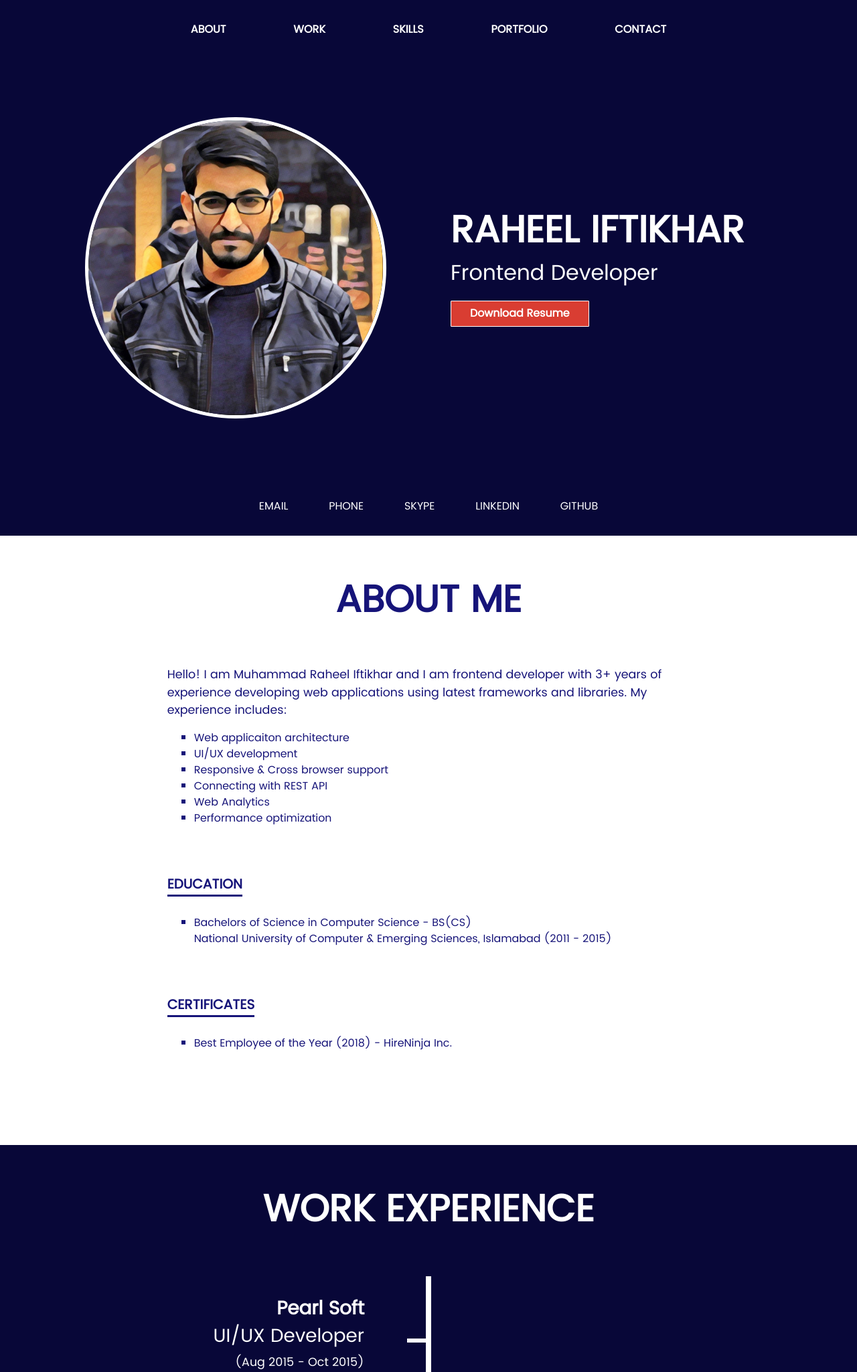
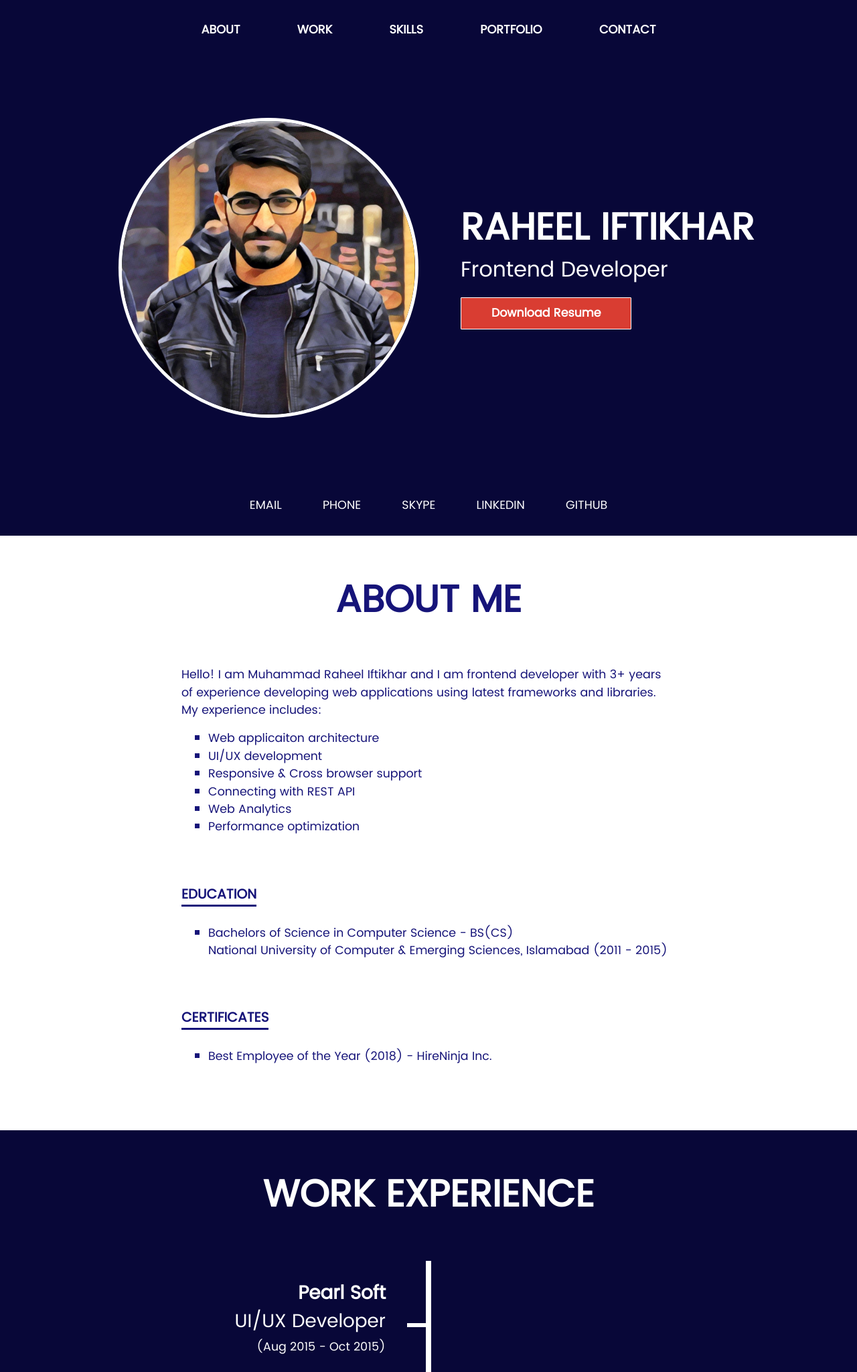
Before and after one commit to raheeliftikhar5/portfolio, a PHP site: page /index.html in a window 1280 px wide. Shown: the top 2049 px of the page at 67% size. Run offline with PHP 8.4, Linux system fonts and the light colour scheme; some libraries are stand-ins or nearby versions.

Commit message:
responsive updates

```diff
--- a/index.html
+++ b/index.html
@@ -2,17 +2,18 @@
 <html>
 	<head>
     <title>RAHEEL IFTIKHAR</title>
-    <link rel="stylesheet" href="https://stackpath.bootstrapcdn.com/bootstrap/4.1.0/css/bootstrap.min.css" integrity="sha384-9gVQ4dYFwwWSjIDZnLEWnxCjeSWFphJiwGPXr1jddIhOegiu1FwO5qRGvFXOdJZ4" crossorigin="anonymous">
+    <meta name="viewport" content="width=device-width, initial-scale=1.0">
+    <link rel="stylesheet" href="https://maxcdn.bootstrapcdn.com/bootstrap/4.0.0/css/bootstrap.min.css" integrity="sha384-Gn5384xqQ1aoWXA+058RXPxPg6fy4IWvTNh0E263XmFcJlSAwiGgFAW/dAiS6JXm" crossorigin="anonymous">
     <link rel="stylesheet" href="https://use.fontawesome.com/releases/v5.2.0/css/all.css" integrity="sha384-hWVjflwFxL6sNzntih27bfxkr27PmbbK/iSvJ+a4+0owXq79v+lsFkW54bOGbiDQ" crossorigin="anonymous">
     <link rel="stylesheet" href="./styles/style.css">
-    <!-- <link rel="stylesheet" href="./styles/responsive.css"> -->
+    <link rel="stylesheet" href="./styles/responsive.css">
   </head>
   <body>
     <div class="progress-bar" id="progressBar"></div>
 
     <main class="hero-banner jumbotron px-0 bg-primary">
       <div class="container d-flex flex-column justify-content-between">
-        <div class="navbar-menu text-center">
+        <div class="navbar-menu text-center d-lg-block d-none">
           <a href='#' onclick="scrollToSection('about')">ABOUT</a>
           <a href='#' onclick="scrollToSection('work')">WORK</a>
           <a href='#' onclick="scrollToSection('skills')">SKILLS</a>
@@ -31,17 +32,34 @@
             </div>
           </div>
         </div> -->
-        <div class="row d-flex align-items-center flex-nowrap w-100">
-          <div class="col-md-6 image pr-5">
+        <div class="row d-flex align-items-center flex-wrap content-wrapper">
+          <div class="col-md-12 col-lg-6 image ">
             <img src="images/image.jpg"/>
           </div>
-          <div class="col-md-6 title pl-5">
-            <h1 class="text-left">RAHEEL IFTIKHAR</h1>
-            <h2 class="text-left">Frontend Developer</h2>
+          <div class="col-md-12 col-lg-6 title pl-5">
+            <h1>RAHEEL IFTIKHAR</h1>
+            <h2>Frontend Developer</h2>
             <button class="download-resume">Download Resume</button>
+            <div class="social-icons d-lg-none d-block">
+              <a href="mailto:iraheel021@gmail.com">
+                <i class="fas fa-envelope"></i>
+              </a>
+              <a href="tel:+923125057587">
+                <i class="fas fa-phone"></i>
+              </a>
+              <a href="skype:raheel.iftikhar5">
+                <i class="fab fa-skype"></i>
+              </a>
+              <a href="https://www.linkedin.com/in/iraheel021" target="_blank">
+                <i class="fab fa-linkedin"></i>
+              </a>
+              <a href="https://github.com/raheeliftikhar5" target="_blank">
+                <i class="fab fa-github-square"></i>
+              </a>
+            </div>
           </div>
         </div>
-        <div class="social text-center">
+        <div class="social text-center d-lg-block d-none">
           <a href="mailto:iraheel021@gmail.com">
             EMAIL
           </a>
@@ -114,10 +132,10 @@
               </div>
               <div class="marker"></div>
             </div>
-            <div class="col-md-6"></div>
+            <div class="col-md-6 useless-column"></div>
           </div>
           <div class="row">
-            <div class="col-md-6"></div>
+            <div class="col-md-6 useless-column"></div>
             <div class="col-md-6 text-left milestone right">
               <div>
                 <h3 class="font-weight-bold">Upwork</h3>
@@ -136,7 +154,7 @@
               </div>
               <div class="marker"></div>
             </div>
-            <div class="col-md-6"></div>
+            <div class="col-md-6 useless-column"></div>
           </div>
         </div>
       </div>
@@ -146,11 +164,11 @@
       <div class="container">
         <h1 class="section-head">MY SKILLS</h1>
         <div class="inner-content">
-          <div class="row d-flex justify-content-between mb-3" gutters="10">
-            <div class="col-md-4 text-right">
+          <div class="row d-flex justify-content-center mb-3">
+            <div class="col-md-12 col-lg-5 skill-heading">
               <h4>Frontend Development</h4>
             </div>
-            <div class="col-md-7 d-flex flex-row flex-wrap">
+            <div class="col-md-12 col-lg-6 d-flex flex-row flex-wrap">
               <p class="skill-card card">HTML5</p>
               <p class="skill-card card">CSS / SCSS / LESS</p>
               <p class="skill-card card">Javascript</p>
@@ -171,11 +189,11 @@
               <p class="skill-card card">Web3.js</p>
             </div>
           </div>
-          <div class="row d-flex justify-content-between mb-3" gutters="10">
-            <div class="col-md-4 text-right">
+          <div class="row d-flex justify-content-center mb-3">
+            <div class="col-md-12 col-lg-5 skill-heading">
               <h4>Backend & Databases</h4>
             </div>
-            <div class="col-md-7 d-flex flex-row flex-wrap">
+            <div class="col-md-12 col-lg-6 d-flex flex-row flex-wrap">
               <p class="skill-card card">Php</p>
               <p class="skill-card card">Laravel Framework</p>
               <p class="skill-card card">NodeJS</p>
@@ -185,7 +203,7 @@
             </div>
           </div>
           <!-- <div class="row d-flex justify-content-between mb-3" gutters="10">
-            <div class="col-md-4 text-right">
+            <div class="col-md-4 skill-heading">
               <h4>Blockchain</h4>
             </div>
             <div class="col-md-7 d-flex flex-row flex-wrap">
@@ -196,11 +214,11 @@
               <p class="skill-card card">Etherscan API</p>
             </div>
           </div> -->
-          <div class="row d-flex justify-content-between mb-3" gutters="10">
-            <div class="col-md-4 text-right">
+          <div class="row d-flex justify-content-center mb-3">
+            <div class="col-md-12 col-lg-5 skill-heading">
               <h4>SVN & Task Management</h4>
             </div>
-            <div class="col-md-7 d-flex flex-row flex-wrap">
+            <div class="col-md-12 col-lg-6 d-flex flex-row flex-wrap">
               <p class="skill-card card">Git</p>
               <p class="skill-card card">Github</p>
               <p class="skill-card card">Bitbucket</p>
@@ -211,11 +229,11 @@
               <p class="skill-card card">Clubhouse</p>
             </div>
           </div>
-          <div class="row d-flex justify-content-between mb-3" gutters="10">
-            <div class="col-md-4 text-right">
+          <div class="row d-flex justify-content-center mb-3">
+            <div class="col-md-12 col-lg-5 skill-heading">
               <h4>DevOps</h4>
             </div>
-            <div class="col-md-7 d-flex flex-row flex-wrap">
+            <div class="col-md-12 col-lg-6 d-flex flex-row flex-wrap">
               <p class="skill-card card">Auto/Manual Deployment</p>
               <p class="skill-card card">Heroku</p>
               <p class="skill-card card">DeployHQ</p>
@@ -248,11 +266,11 @@
             </div>
           </div> -->
           <div class="row portfolio-item d-flex justify-content-center align-items-center">
-            <div class="col-md-5">
+            <div class="col-md-12 col-lg-5">
               <!-- <img class="image" src="./images/portfolio.png"> -->
               <h2 class="text-left">FreightTrust</h2>
             </div>
-            <div class="col-md-6">
+            <div class="col-md-12 col-lg-6">
               <div class="content">
                 <!-- <h3>FreightTrust</h3> -->
                 <p>FreightTrust is marketplace for freight companies which uses Ethereum smart contracts to store shipping documents on blockchain e.g. Bills of lading.</p>
@@ -270,10 +288,10 @@
           </div>
 
           <div class="row portfolio-item d-flex justify-content-center align-items-center">
-            <div class="col-md-5">
+            <div class="col-md-12 col-lg-5">
               <h2 class="text-left">Enterprise Wallet</h2>
             </div>
-            <div class="col-md-6">
+            <div class="col-md-12 col-lg-6">
               <div class="content">
                 <p class="mb-4">An Ethereum based desktop wallet solely developed by me for company’s client that allows user to check ethereum network stats as well as current account stats, send/receive ethers, check transactions, maintain address book and save DApps as bookmarks.</p>
                 <div class="d-flex flex-row flex-wrap">
@@ -288,22 +306,22 @@
           </div>
 
           <!-- <div class="row portfolio-item d-flex justify-content-center align-items-center">
-            <div class="col-md-6">
+            <div class="col-md-12 col-lg-6">
               <div class="content">
                 <h3>Enterprise Wallet</h3>
                 <p>Enterprise wallet is an electron based Ethereum wallet which shows </p>
               </div>
             </div>
-            <div class="col-md-6 text-center">
+            <div class="col-md-12 col-lg-6 text-center">
               <img class="image" src="./images/portfolio.png">
             </div>
           </div> -->
 
           <div class="row portfolio-item d-flex justify-content-center align-items-center">
-            <div class="col-md-5">
+            <div class="col-md-12 col-lg-5">
               <h2 class="text-left">CoinIgniter</h2>
             </div>
-            <div class="col-md-6">
+            <div class="col-md-12 col-lg-6">
               <div class="content">
                 <p class="mb-4">A company’s product that allow user to create own ICO / Sweepstake based on ethereum network. I worked mainly on admin dashboard, public sites for ICO/Sweepstake and micro-site.</p>
                 <div class="d-flex flex-row flex-wrap">
@@ -318,10 +336,10 @@
             </div>
           </div>
           <!-- <div class="row portfolio-item d-flex justify-content-center align-items-center">
-            <div class="col-md-6 text-center">
+            <div class="col-md-12 col-lg-6 text-center">
               <img class="image" src="./images/portfolio.png">
             </div>
-            <div class="col-md-6">
+            <div class="col-md-12 col-lg-6">
               <div class="content">
                 <h3>CoinIngiter</h3>
                 <p>Lorem ipsum dolor sit amet, consectetur adipiscing elit, sed do eiusmod tempor incididunt ut labore et dolore magna aliqua. Ut enim ad minim veniam, quis nostrud exercitation ullamco laboris nisi ut aliquip ex ea commodo consequat.</p>
@@ -330,10 +348,10 @@
           </div> -->
 
           <div class="row portfolio-item d-flex justify-content-center align-items-center">
-            <div class="col-md-5">
+            <div class="col-md-12 col-lg-5">
               <h2 class="text-left">Top Alarm Companies</h2>
             </div>
-            <div class="col-md-6">
+            <div class="col-md-12 col-lg-6">
               <div class="content">
                 <p class="mb-4">Marketing site developed for IRELO that provide top 4 security alarm companies with a comparison tool for user to filter based on requirements.</p>
                 <div class="d-flex flex-row flex-wrap">
@@ -348,22 +366,22 @@
           </div>
 
           <!-- <div class="row portfolio-item d-flex justify-content-center align-items-center">
-            <div class="col-md-6">
+            <div class="col-md-12 col-lg-6">
               <div class="content">
                 <h3>TopAlarmCompanies</h3>
                 <p>TopAlarmCompanies is a website to find the best home security systems with detailed features including pros and cons. Moreover, it also provides service to compare and find security system based on needs.</p>
               </div>
             </div>
-            <div class="col-md-6 text-center">
+            <div class="col-md-12 col-lg-6 text-center">
               <img class="image" src="./images/portfolio.png">
             </div>
           </div> -->
 
           <div class="row portfolio-item d-flex justify-content-center align-items-center">
-            <div class="col-md-5">
+            <div class="col-md-12 col-lg-5">
               <h2 class="text-left">Top Moving</h2>
             </div>
-            <div class="col-md-6">
+            <div class="col-md-12 col-lg-6">
               <div class="content">
                 <p class="mb-4">Web and mobile app developed for IRELO that generate leads for shipment providers and also provide the best shipping quotes to user based on home/apartment/office movement and pickup/delivery locations.</p>
                 <div class="d-flex flex-row flex-wrap">
@@ -378,10 +396,10 @@
           </div>
 
           <!-- <div class="row portfolio-item d-flex justify-content-center align-items-center">
-            <div class="col-md-6 text-center">
+            <div class="col-md-12 col-lg-6 text-center">
               <img class="image" src="./images/portfolio.png">
             </div>
-            <div class="col-md-6">
+            <div class="col-md-12 col-lg-6">
               <div class="content">
                 <h3>TopMoving</h3>
                 <p>Lorem ipsum dolor sit amet, consectetur adipiscing elit, sed do eiusmod tempor incididunt ut labore et dolore magna aliqua. Ut enim ad minim veniam, quis nostrud exercitation ullamco laboris nisi ut aliquip ex ea commodo consequat.</p>
@@ -390,10 +408,10 @@
           </div> -->
 
           <div class="row portfolio-item d-flex justify-content-center align-items-center">
-            <div class="col-md-5">
+            <div class="col-md-12 col-lg-5">
               <h2 class="text-left">Car Shipping Quote</h2>
             </div>
-            <div class="col-md-6">
+            <div class="col-md-12 col-lg-6">
               <div class="content">
                 <p class="mb-4">Mobile app developed for IRELO that generate leads for car shipmen providers and provide the best car shipment quotes to user based on pickup / delivery locations.</p>
                 <div class="d-flex flex-row flex-wrap">
@@ -409,22 +427,22 @@
           </div>
 
           <!-- <div class="row portfolio-item d-flex justify-content-center align-items-center">
-            <div class="col-md-6">
+            <div class="col-md-12 col-lg-6">
               <div class="content">
                 <h3>CarShippingQuote</h3>
                 <p>Lorem ipsum dolor sit amet, consectetur adipiscing elit, sed do eiusmod tempor incididunt ut labore et dolore magna aliqua. Ut enim ad minim veniam, quis nostrud exercitation ullamco laboris nisi ut aliquip ex ea commodo consequat.</p>
               </div>
             </div>
-            <div class="col-md-6 text-center">
+            <div class="col-md-12 col-lg-6 text-center">
               <img class="image" src="./images/portfolio.png">
             </div>
           </div> -->
 
           <div class="row portfolio-item d-flex justify-content-center align-items-center">
-            <div class="col-md-5">
+            <div class="col-md-12 col-lg-5">
               <h2 class="text-left">Tecademics</h2>
             </div>
-            <div class="col-md-6">
+            <div class="col-md-12 col-lg-6">
               <div class="content">
                 <p class="mb-4">Tecademics is a US based client that provides digital marketing and training services. I have worked on their digital content and members management platform. In this project i learned how to work with distributed teams and collaborate on same application.</p>
                 <div class="d-flex flex-row flex-wrap">
@@ -437,10 +455,10 @@
           </div>
 
           <!-- <div class="row portfolio-item d-flex justify-content-center align-items-center">
-            <div class="col-md-6 text-center">
+            <div class="col-md-12 col-lg-6 text-center">
               <img class="image" src="./images/portfolio.png">
             </div>
-            <div class="col-md-6">
+            <div class="col-md-12 col-lg-6">
               <div class="content">
                 <h3>Tecademics</h3>
                 <p>Tecademics is a platform that provides training about marketing as well as a platform for digital content marketing.</p>
@@ -449,10 +467,10 @@
           </div> -->
 
           <div class="row portfolio-item d-flex justify-content-center align-items-center">
-            <div class="col-md-5">
+            <div class="col-md-12 col-lg-5">
               <h2 class="text-left">HireNinja</h2>
             </div>
-            <div class="col-md-6">
+            <div class="col-md-12 col-lg-6">
               <div class="content">
                 <p class="mb-4">Tecademics is a US based client that provides digital marketing and training services. I have worked on their digital content and members management platform. In this project i learned how to work with distributed teams and collaborate on same application.</p>
                 <div class="d-flex flex-row flex-wrap">
@@ -466,22 +484,22 @@
           </div>
 
           <!-- <div class="row portfolio-item d-flex justify-content-center align-items-center">
-            <div class="col-md-6">
+            <div class="col-md-12 col-lg-6">
               <div class="content">
                 <h3>HireNinja</h3>
                 <p>Lorem ipsum dolor sit amet, consectetur adipiscing elit, sed do eiusmod tempor incididunt ut labore et dolore magna aliqua. Ut enim ad minim veniam, quis nostrud exercitation ullamco laboris nisi ut aliquip ex ea commodo consequat.</p>
               </div>
             </div>
-            <div class="col-md-6 text-center">
+            <div class="col-md-12 col-lg-6 text-center">
               <img class="image" src="./images/portfolio.png">
             </div>
           </div> -->
 
           <div class="row portfolio-item d-flex justify-content-center align-items-center">
-            <div class="col-md-5">
+            <div class="col-md-12 col-lg-5">
               <h2 class="text-left">Anhance</h2>
             </div>
-            <div class="col-md-6">
+            <div class="col-md-12 col-lg-6">
               <div class="content">
                 <p class="mb-4">Anhance is a digital content management platform with features like affiliate marketing, members management and custom domains. As my first professional experience and working as frontend developer, I learned how to design the architecture of web apps and how to divide app into reusable small components.</p>
                 <div class="d-flex flex-row flex-wrap">
@@ -495,10 +513,10 @@
           </div>
 
           <!-- <div class="row portfolio-item d-flex justify-content-center align-items-center">
-            <div class="col-md-6 text-center">
+            <div class="col-md-12 col-lg-6 text-center">
               <img class="image" src="./images/portfolio.png">
             </div>
-            <div class="col-md-6">
+            <div class="col-md-12 col-lg-6">
               <div class="content">
                 <h3>Anhance</h3>
                 <p>Lorem ipsum dolor sit amet, consectetur adipiscing elit, sed do eiusmod tempor incididunt ut labore et dolore magna aliqua. Ut enim ad minim veniam, quis nostrud exercitation ullamco laboris nisi ut aliquip ex ea commodo consequat.</p>
--- a/styles/style.css
+++ b/styles/style.css
@@ -9,7 +9,7 @@ html {
 
 body {
     font-family: 'Poppins';
-    font-size: inherit;
+    font-size: 1.1rem;
 }
 
 p {
@@ -23,7 +23,7 @@ p {
 
 .container {
 	width: 1400px;
-    max-width: 95%;
+    max-width: 90%;
     height: 100%;
 }
 
@@ -73,7 +73,7 @@ section.bg-primary .card {
 	margin: 2rem 0;
 }
 .hero-banner .navbar-menu a {
-	margin: 0 3rem;
+	margin: 0 2.5rem;
 	color: white;
 	font-weight: bold;
 }
@@ -82,6 +82,13 @@ section.bg-primary .card {
 	text-decoration: none;
 }
 
+.hero-banner .content-wrapper {
+    /* padding: 6rem 0; */
+}
+
+.hero-banner .title {
+    text-align: left;
+}
 .hero-banner .name .middle {
 	font-size: 10rem;
 	line-height: normal;
@@ -108,7 +115,7 @@ section.bg-primary .card {
     border-left: 3px solid white;
 }
 .hero-banner .download-resume {
-    padding: 0.4rem 1.75rem;
+    padding: 10px 45px;
     margin-top: 0.8rem;
     cursor: pointer;
     font-weight: bold;
@@ -133,8 +140,10 @@ section.bg-primary .card {
     text-align: right;
 }
 .hero-banner .image img {
-    width: 450px;
-    height: 450px;
+    max-width: 100%;
+    width: 28rem;
+    /* width: 450px; */
+    /* height: 450px; */
     border-radius: 50%;
     border: 5px solid white;
 }
@@ -213,6 +232,7 @@ section .inner-content {
 
 section.about ul {
     list-style-type: square;
+    font-size: 1.1rem;
 }
 
 section.about h4 {
@@ -237,6 +257,10 @@ section.about .about-item {
     color: #161479;
 }
 
+section.about .about-item:last-child {
+    margin-bottom: 0;
+}
+
 section.work .milestone {
 	height: 12rem;
 	position: relative;
```
Also changed, not shown: other parts of styles/style.css (+26 -5 lines), styles/responsive.css (+92 -11 lines).
